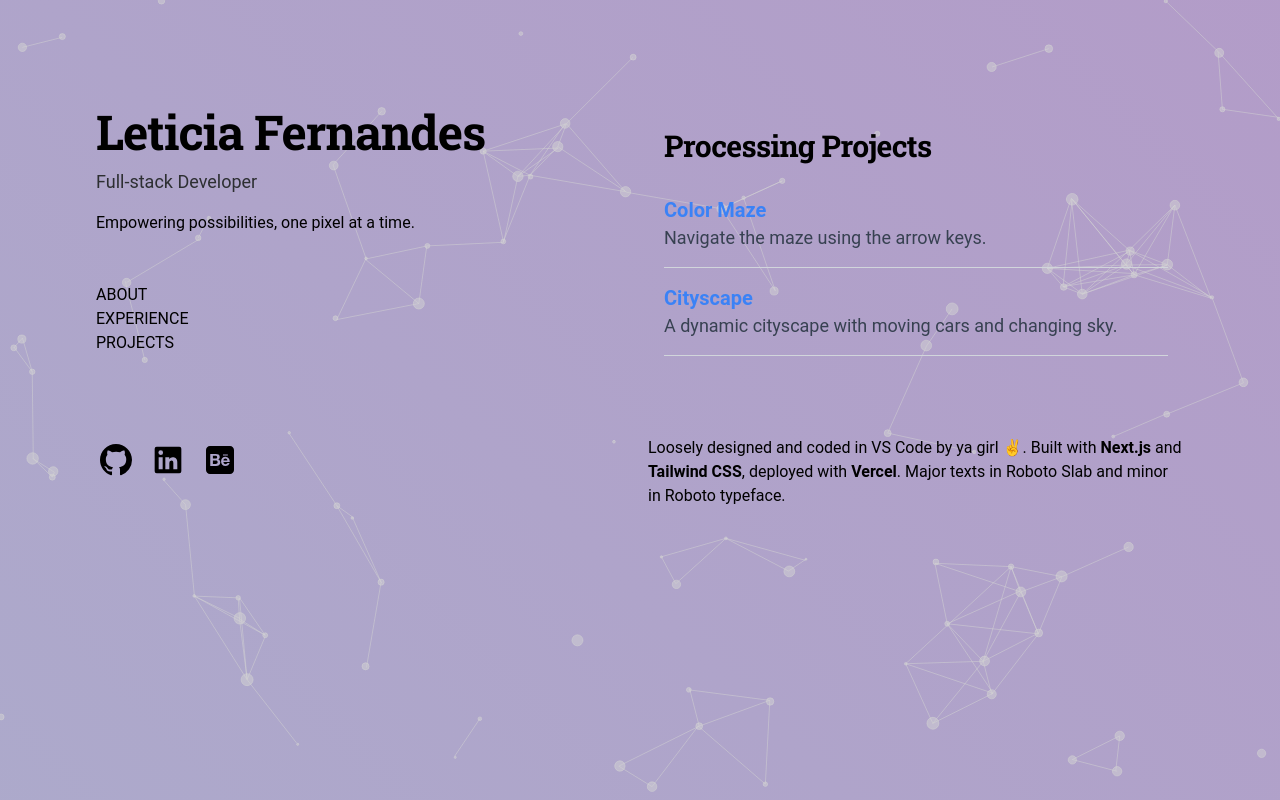
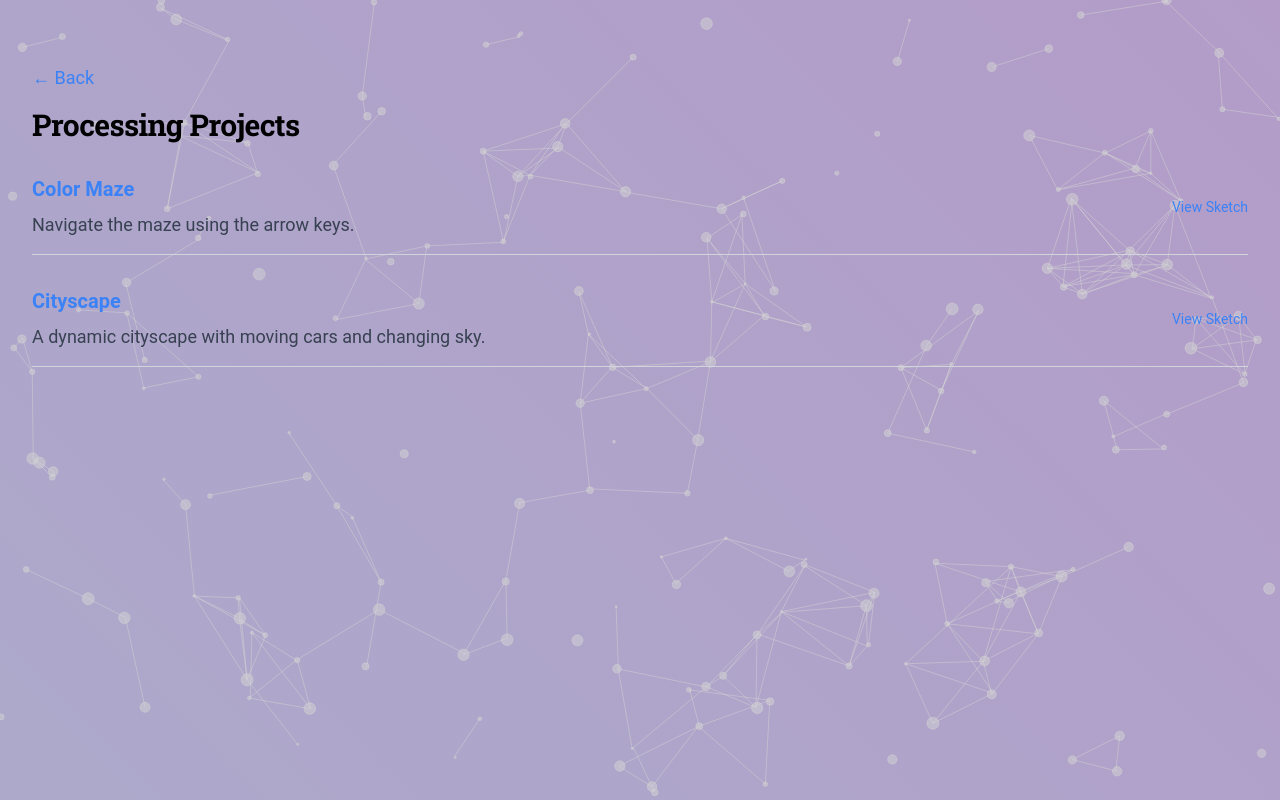
Before and after one commit to duffelbagteesh/my-site, a Next.js app: page /processing-projects in a window 1280 px wide. Built offline with nearby package versions, Linux system fonts and the light colour scheme.

Commit message:
bug fixes

```diff
--- a/src/components/ProcessingProjectsList.tsx
+++ b/src/components/ProcessingProjectsList.tsx
@@ -2,8 +2,12 @@
 import React from 'react';
 import p5 from 'p5';
 import { sketches } from './P5Sketch';
+import { useRouter } from 'next/router';
+import SimpleLayout from './SimpleLayout';
 
 const ProcessingProjectsList: React.FC = () => {
+  const router = useRouter();
+
   const openSketchWindow = (sketch: (p: p5) => void, title: string) => {
     const sketchWindow = window.open("", "_blank", "width=800,height=800");
     if (sketchWindow) {
@@ -35,22 +39,38 @@ const ProcessingProjectsList: React.FC = () => {
   };
 
   return (
-    <div className="container mx-auto px-4 py-8">
+    <SimpleLayout>
+      <button
+        className="mb-4 text-blue-500 hover:underline"
+        onClick={() => router.back()}
+      >
+        &larr; Back
+      </button>
       <h1 className="text-3xl font-bold mb-8">Processing Projects</h1>
-      <ul className="space-y-4">
+      <ul className="space-y-8">
         {sketches.map((project, index) => (
           <li key={index} className="border-b border-gray-300 pb-4">
-            <h2
-              className="text-xl font-semibold text-blue-500 cursor-pointer"
-              onClick={() => openSketchWindow(project.sketch, project.title)}
-            >
-              {project.title}
-            </h2>
-            <p className="text-gray-700">{project.description}</p>
+            <div className="flex items-center justify-between">
+              <div>
+                <h2
+                  className="text-xl font-semibold text-blue-500 cursor-pointer hover:underline"
+                  onClick={() => openSketchWindow(project.sketch, project.title)}
+                >
+                  {project.title}
+                </h2>
+                <p className="text-gray-700 mt-2">{project.description}</p>
+              </div>
+              <button
+                className="text-sm text-blue-500 hover:underline"
+                onClick={() => openSketchWindow(project.sketch, project.title)}
+              >
+                View Sketch
+              </button>
+            </div>
           </li>
         ))}
       </ul>
-    </div>
+    </SimpleLayout>
   );
 };
 
--- /dev/null
+++ b/src/components/SimpleLayout.tsx
@@ -0,0 +1,27 @@
+// src/components/SimpleLayout.tsx
+import React from 'react';
+import Head from 'next/head';
+import '../app/globals.css';
+import ParticleBackground from './ParticleBackground';
+
+type SimpleLayoutProps = {
+  children: React.ReactNode;
+};
+
+const SimpleLayout: React.FC<SimpleLayoutProps> = ({ children }) => {
+  return (
+    <>
+      <Head>
+        <title>Processing Projects</title>
+        <link rel="icon" href="/favicon.ico" />
+        <link href="https://fonts.googleapis.com/css2?family=Roboto+Slab:wght@400;700&display=swap" rel="stylesheet"></link>
+      </Head>
+      <ParticleBackground />
+      <div className="container mx-auto px-4 py-8">
+        {children}
+      </div>
+    </>
+  );
+};
+
+export default SimpleLayout;
--- a/src/pages/processing-projects.tsx
+++ b/src/pages/processing-projects.tsx
@@ -1,15 +1,15 @@
 // src/pages/processing-projects.tsx
 import React from 'react';
-import Layout from '../components/Layout';
+import SimpleLayout from '../components/SimpleLayout';
 import ProcessingProjectsList from '../components/ProcessingProjectsList';
 
 const ProcessingProjectsPage: React.FC = () => {
   return (
-    <Layout activeSection="processingProjects" onSectionClick={() => {}}>
+    <SimpleLayout>
       <div id="processingProjects" className="bg-transparent pb-12">
         <ProcessingProjectsList />
       </div>
-    </Layout>
+    </SimpleLayout>
   );
 };
 
```
